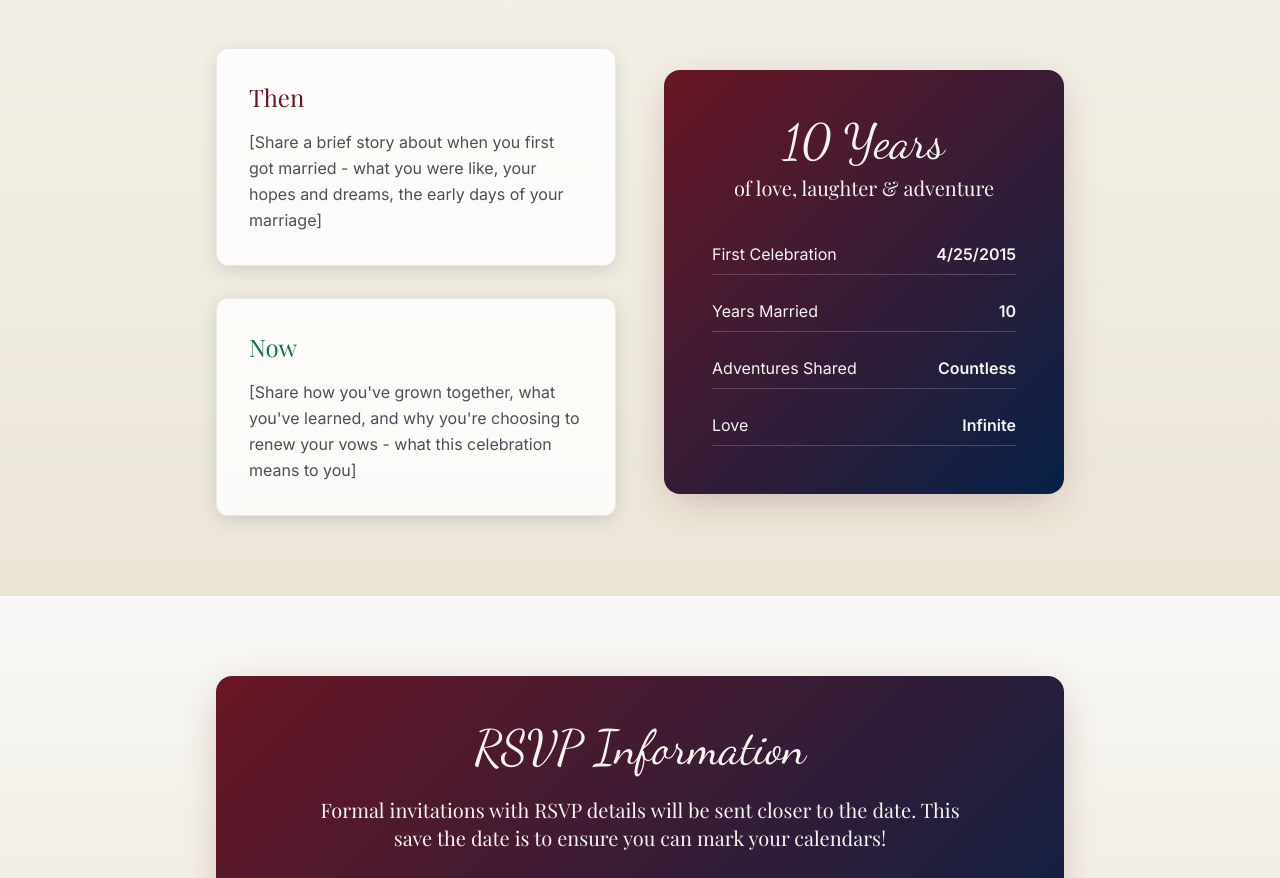
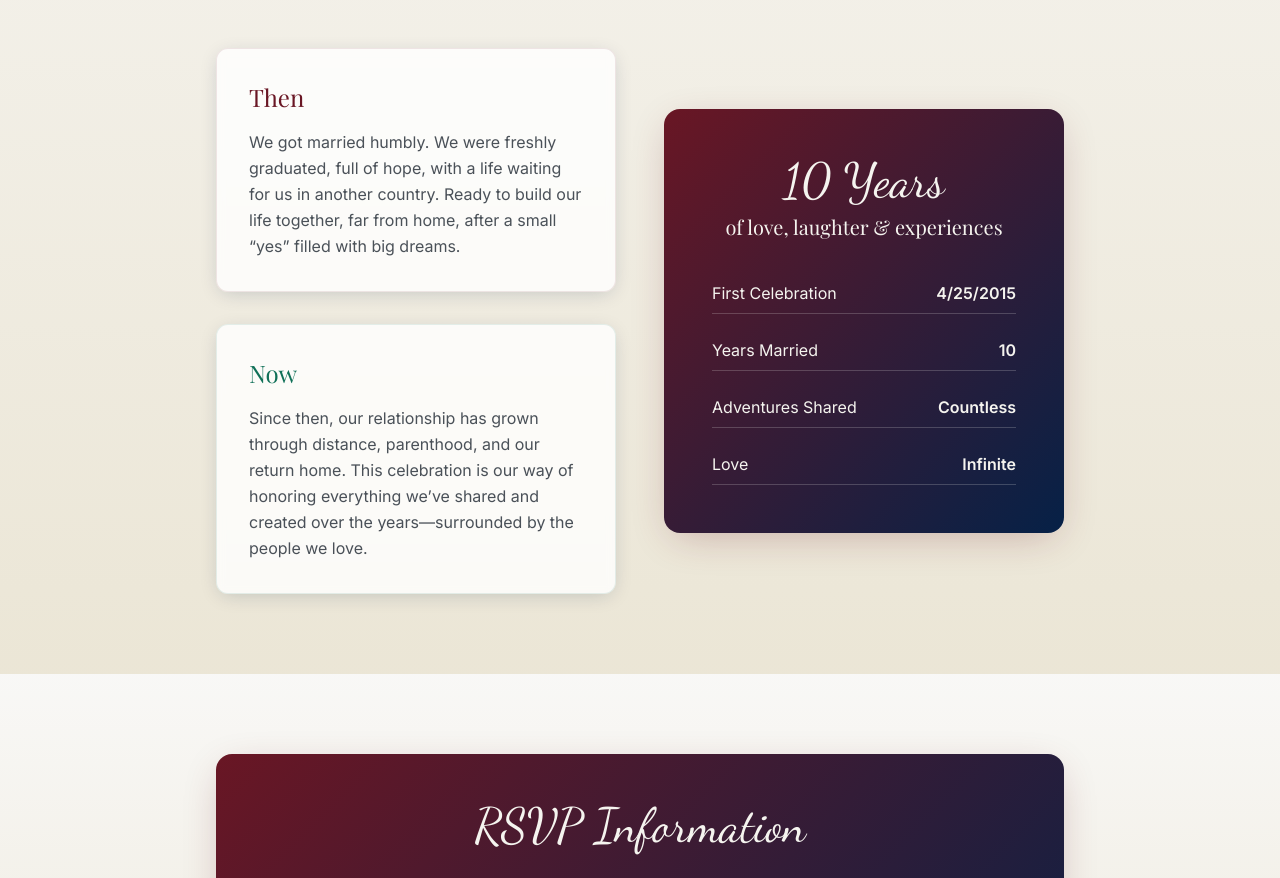
Before and after one commit to Cellule/our-vow-renewal-spot, a React (Vite) app: page / in a window 1280 px wide. Shown: the part 1080-1958 px from the top of the page. Built offline with nearby package versions, Linux system fonts and the light colour scheme.

Commit message:
Add story text

```diff
--- a/src/languages/en.ts
+++ b/src/languages/en.ts
@@ -21,12 +21,12 @@ export const en = {
     "Celebrating the love that has grown stronger with each passing year",
   "story.then": "Then",
   "story.thenText":
-    "[Share a brief story about when you first got married - what you were like, your hopes and dreams, the early days of your marriage]",
+    "We got married humbly. We were freshly graduated, full of hope, with a life waiting for us in another country. Ready to build our life together, far from home, after a small “yes” filled with big dreams.",
   "story.now": "Now",
   "story.nowText":
-    "[Share how you've grown together, what you've learned, and why you're choosing to renew your vows - what this celebration means to you]",
+    "Since then, our relationship has grown through distance, parenthood, and our return home. This celebration is our way of honoring everything we’ve shared and created over the years—surrounded by the people we love.",
   "story.yearsTitle": `${yearsMarried} Years`,
-  "story.yearsSubtitle": "of love, laughter & adventure",
+  "story.yearsSubtitle": "of love, laughter & experiences",
   "story.yearsMarried": "Years Married",
   "story.yearsMarriedValue": `${yearsMarried}`,
   "story.firstCelebration": "First Celebration",
--- a/src/languages/fr.ts
+++ b/src/languages/fr.ts
@@ -19,14 +19,13 @@ export const fr: Record<TranslationKeys, string | undefined> = {
   // Our Story Section
   "story.title": "Notre Parcours",
   "story.subtitle": "Célébrant l'amour qui s'est renforcé au fil des années",
-  "story.then": "Alors",
-  "story.thenText":
-    "[Partagez une brève histoire de votre premier mariage - comment vous étiez, vos espoirs et rêves, les premiers jours de votre mariage]",
+  "story.then": "Au commencement",
+  "story.thenText": `Nous nous sommes mariés humblement. Nous étions fraîchement diplômés, remplis d'espoir, avec une vie qui nous attendait dans un autre pays. Prêts à bâtir notre vie commune, loin de chez nous, après un petit “oui” chargé de grands rêves.`,
   "story.now": "Maintenant",
   "story.nowText":
-    "[Partagez comment vous avez grandi ensemble, ce que vous avez appris, et pourquoi vous choisissez de renouveler vos vœux - ce que cette célébration signifie pour vous]",
+    "Depuis, notre couple a grandi à travers la distance, la parentalité, et le retour chez nous. Cette célébration est notre façon de mettre à l’honneur tout ce que nous avons partagé et créé au fil des années, et cela—entourés de ceux qu’on aime.",
   "story.yearsTitle": `${yearsMarried} Années`,
-  "story.yearsSubtitle": "d'amour, de rire et d'aventure",
+  "story.yearsSubtitle": "d'amour, de rire et d'expériences",
   "story.yearsMarried": "Années Mariés",
   "story.yearsMarriedValue": `${yearsMarried}`,
   "story.firstCelebration": "Première Célébration",
```
